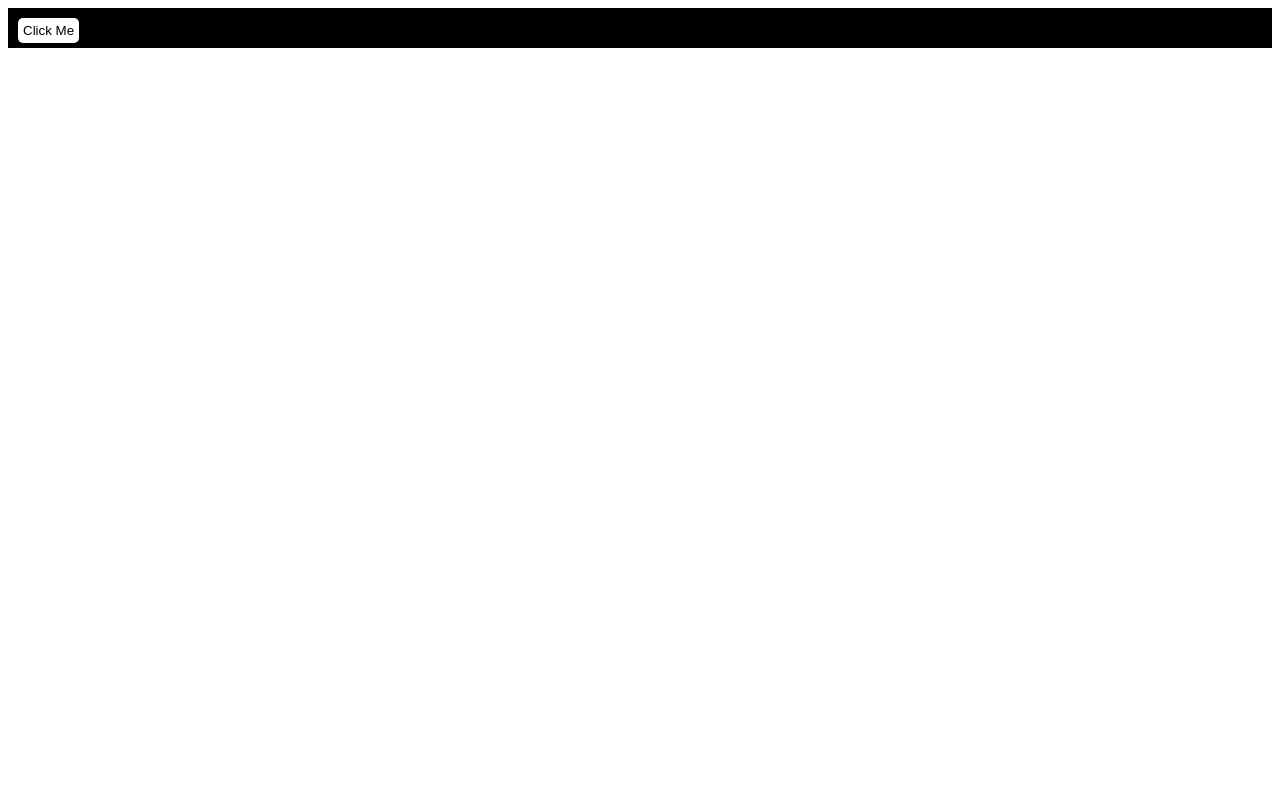
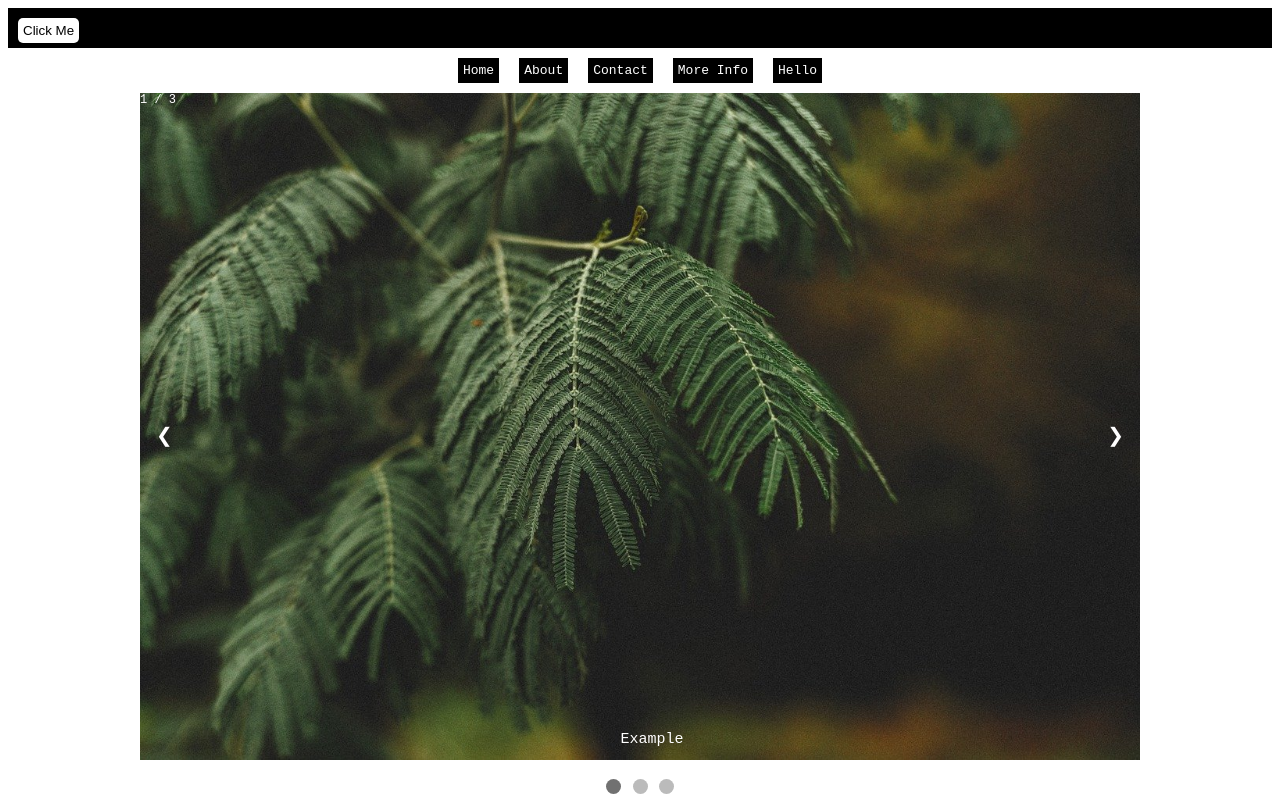
Before and after one commit to andrewbonas/js_odin_exercises, a plain HTML site: page index.html in a window 1280 px wide. Drawn offline with Linux system fonts and the light colour scheme.

Commit message:
basic image slider added

```diff
--- a/index.html
+++ b/index.html
@@ -23,6 +23,52 @@
       </div>
     </nav>
 
+    <div>
+    <div id="mobile-ready" class="mobile-ready-links">
+      <a href="#">Home</a>
+      <a href="#">About</a>
+      <a href="#">Contact</a>
+      <a href="#">More Info</a>
+      <a href="#">Hello</a>
+    </div>
+    <select>
+      <option value="" selected="selected">Select</option>
+
+      <option value="">Home</option>
+      <option value="">About</option>
+      <option value="">Contact</option>
+      <option value="">More Info</option>
+      <option value="">Hello</option>
+    </select>
+  </div>
+
+<div class="slideshow-container">
+<div class="mySlides fade">
+  <div class="numbertext">1 / 3  </div>
+  <img src="1.jpg" style="width:100%" />
+  <div class="text">Example</div>
+</div>
+
+<div class="mySlides fade">
+  <div class="numbertext">2 / 3  </div>
+  <img src="2.jpg" style="width:100%" />
+  <div class="text">Example2</div>
+</div>
+
+<div class="mySlides fade">
+  <div class="numbertext">3 / 3  </div>
+  <img src="3.jpg" style="width:100%" />
+  <div class="text">Example3</div>
+</div>
+<a class="prev" onclick="plusSlides(-1)">&#10094;</a>
+<a class="next" onclick="plusSlides(1)">&#10095;</a>
+</div>
+<br />
+<div style="text-align:center">
+  <span class="dot" onclick="currentSlide(1)"></span>
+  <span class="dot" onclick="currentSlide(2)"></span>
+  <span class="dot" onclick="currentSlide(3)"></span>
+</div>
     <script src="script.js"></script>
   </body>
 </html>
--- a/script.js
+++ b/script.js
@@ -14,3 +14,30 @@ window.onclick = function(event) {
     }
   }
 };
+
+let slideIndex = 1;
+showSlides(slideIndex);
+
+function plusSlides(n) {
+  showSlides(slideIndex += n);
+}
+
+function currentSlide(n) {
+  showSlides(slideIndex = n);
+}
+
+function showSlides(n) {
+  let i;
+  const slides = document.getElementsByClassName('mySlides');
+  const dots = document.getElementsByClassName('dot');
+  if (n > slides.length) { slideIndex = 1; }
+  if (n < 1) { slideIndex = slides.length; }
+  for (i = 0; i < slides.length; i += 1) {
+    slides[i].style.display = 'none';
+  }
+  for (i = 0; i < dots.length; i += 1) {
+    dots[i].className = dots[i].className.replace(' active', '');
+  }
+  slides[slideIndex - 1].style.display = 'block';
+  dots[slideIndex - 1].className += ' active';
+}
--- a/styles.css
+++ b/styles.css
@@ -2,27 +2,37 @@ html{
   font-family: monospace;
 }
 nav {
+  position: relative;
+
   height: 40px;
+
   color: white;
   background-color: black;
-  position: relative;
+
 }
 
 .drop-down-content {
+  position: absolute;
+  z-index: 1;
+
   display: none;
-  position: absolute;
+
+  min-width: 100px;
+
   border: 1px solid black;
   border-radius: 5px;
-  min-width: 100px;
   background-color: white;
-  z-index: 1;
+
 }
 .drop-down-content a {
+  display: block;
+
+  width: 100px;
+  padding: 10px;
+
  text-decoration: none;
+
   color: black;
-  width: 100px;
-  display: block;
-  padding: 10px;
 }
 
 .drop-down-content a:hover {
@@ -36,8 +46,111 @@ nav {
 button {
   margin: 10px 0 0 10px;
   padding: 5px;
+
   color: black;
+  border: none;
+  border-radius: 5px;
   background-color: white;
-  border-radius: 5px;
-  border: none;
 }
+
+div select {
+  display: none;
+  float: right;
+  margin-top: 5px;
+}
+
+.mobile-ready-links {
+  display: flex;
+  justify-content: center;
+}
+
+.mobile-ready-links a {
+  text-decoration: none;
+  color: white;
+  background: black;
+  padding: 5px;
+  margin: 10px;
+}
+
+.slideshow-container {
+  max-width: 1000px;
+  position: relative;
+  margin: auto;
+}
+
+.mySlides {
+  display: none;
+}
+
+.prev, .next {
+  cursor: pointer;
+  position: absolute;
+  top: 50%;
+  width: auto;
+  margin-top: -22px;
+  padding: 16px;
+  color: white;
+  font-size: 20px;
+  transition: 0.6s ease;
+  border-radius: 0 3px 3px 0;
+  user-select: none;
+}
+
+.next {
+  right: 0;
+  border-radius: 3px 0 0 3px;
+}
+
+.text {
+  color: white;
+  font-size: 15px;
+  padding: 8px 12px;
+  position: absolute;
+  bottom: 8px;
+  width: 100%;
+  text-align: center;
+}
+
+.numbertext {
+  color: white;
+  font-size: 12px;
+  position: absolute;
+  top: 0;
+}
+
+.dot {
+  cursor: pointer;
+  height: 15px;
+  width: 15px;
+  margin: 0 2px;
+  background-color: #bbb;
+  border-radius: 50%;
+  display: inline-block;
+  transition: background-color 0.6s ease;
+}
+
+.active, dot:hover {
+  background-color: #717171;
+}
+
+.fade {
+  -webkit-animation-name: fade;
+  -webkit-animation-duration: 1.5s;
+  animation-name: fade;
+  animation-duration: 1.5s;
+}
+
+@-webkit-keyframes fade {
+  from {opacity: .4}
+  to {opacity: 1}
+}
+
+@keyframes fade {
+  from {opacity: .4}
+  to {opacity: 1}
+}
+
+@media (max-width: 960px) {
+  .mobile-ready-links {display: none; }
+  div select { display: flex; }
+}
```
Also changed, not shown: 1.jpg (added), 2.jpg (added), 3.jpg (added).
